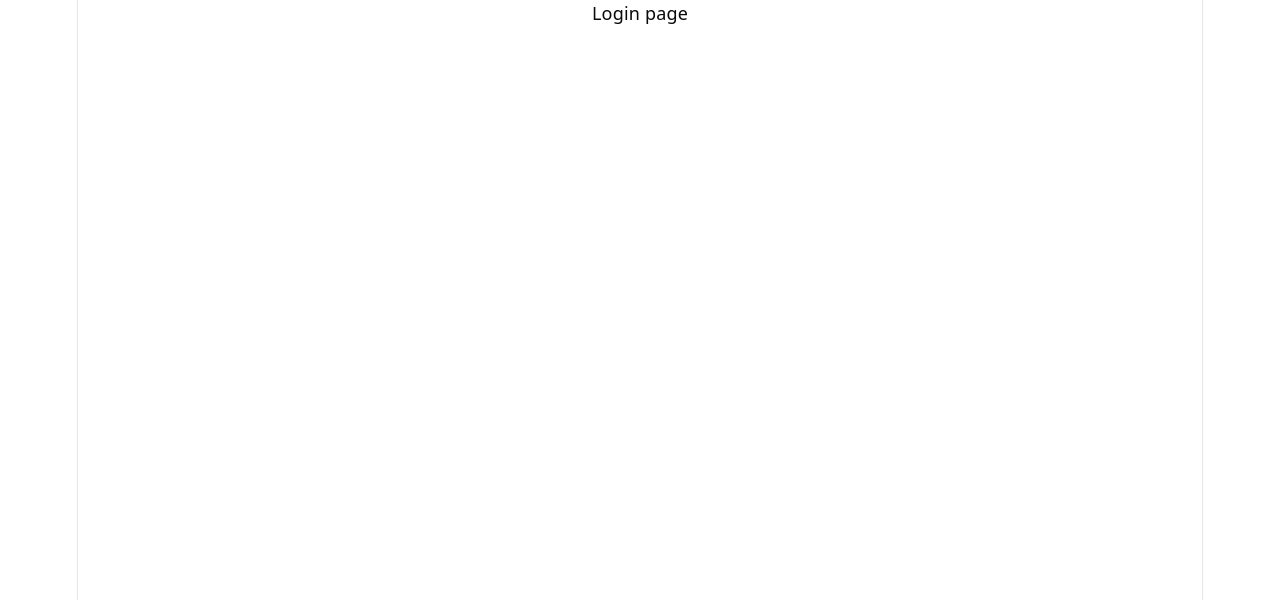
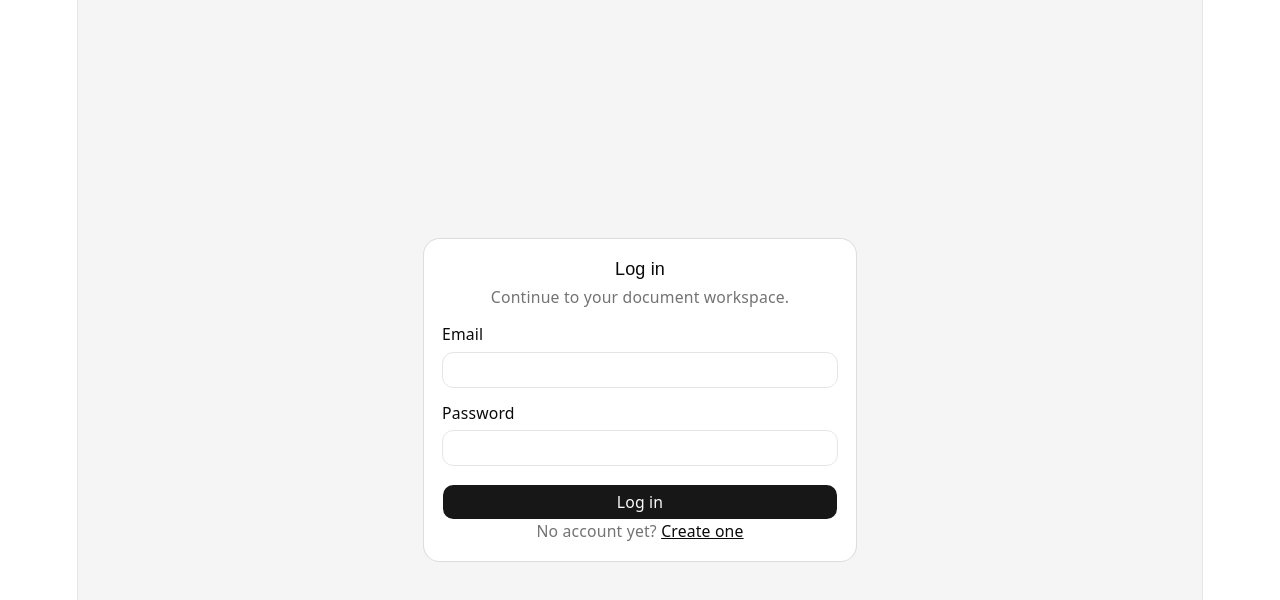
Before and after one commit to russellfrrr/docudok, a React (Vite) app in the folder client/: page /login in a window 1280 px wide. Shown: the top 600 px of the page. Built offline with nearby package versions, Linux system fonts and the light colour scheme.

Commit message:
feat: build login page

```diff
--- /dev/null
+++ b/client/src/components/ui/alert.tsx
@@ -0,0 +1,76 @@
+import * as React from "react"
+import { cva, type VariantProps } from "class-variance-authority"
+
+import { cn } from "@/lib/utils"
+
+const alertVariants = cva(
+  "group/alert relative grid w-full gap-0.5 rounded-lg border px-2.5 py-2 text-left text-sm has-data-[slot=alert-action]:relative has-data-[slot=alert-action]:pr-18 has-[>svg]:grid-cols-[auto_1fr] has-[>svg]:gap-x-2 *:[svg]:row-span-2 *:[svg]:translate-y-0.5 *:[svg]:text-current *:[svg:not([class*='size-'])]:size-4",
+  {
+    variants: {
+      variant: {
+        default: "bg-card text-card-foreground",
+        destructive:
+          "bg-card text-destructive *:data-[slot=alert-description]:text-destructive/90 *:[svg]:text-current",
+      },
+    },
+    defaultVariants: {
+      variant: "default",
+    },
+  }
+)
+
+function Alert({
+  className,
+  variant,
+  ...props
+}: React.ComponentProps<"div"> & VariantProps<typeof alertVariants>) {
+  return (
+    <div
+      data-slot="alert"
+      role="alert"
+      className={cn(alertVariants({ variant }), className)}
+      {...props}
+    />
+  )
+}
+
+function AlertTitle({ className, ...props }: React.ComponentProps<"div">) {
+  return (
+    <div
+      data-slot="alert-title"
+      className={cn(
+        "font-medium group-has-[>svg]/alert:col-start-2 [&_a]:underline [&_a]:underline-offset-3 [&_a]:hover:text-foreground",
+        className
+      )}
+      {...props}
+    />
+  )
+}
+
+function AlertDescription({
+  className,
+  ...props
+}: React.ComponentProps<"div">) {
+  return (
+    <div
+      data-slot="alert-description"
+      className={cn(
+        "text-sm text-balance text-muted-foreground md:text-pretty [&_a]:underline [&_a]:underline-offset-3 [&_a]:hover:text-foreground [&_p:not(:last-child)]:mb-4",
+        className
+      )}
+      {...props}
+    />
+  )
+}
+
+function AlertAction({ className, ...props }: React.ComponentProps<"div">) {
+  return (
+    <div
+      data-slot="alert-action"
+      className={cn("absolute top-2 right-2", className)}
+      {...props}
+    />
+  )
+}
+
+export { Alert, AlertTitle, AlertDescription, AlertAction }
--- /dev/null
+++ b/client/src/components/ui/card.tsx
@@ -0,0 +1,103 @@
+import * as React from "react"
+
+import { cn } from "@/lib/utils"
+
+function Card({
+  className,
+  size = "default",
+  ...props
+}: React.ComponentProps<"div"> & { size?: "default" | "sm" }) {
+  return (
+    <div
+      data-slot="card"
+      data-size={size}
+      className={cn(
+        "group/card flex flex-col gap-4 overflow-hidden rounded-xl bg-card py-4 text-sm text-card-foreground ring-1 ring-foreground/10 has-data-[slot=card-footer]:pb-0 has-[>img:first-child]:pt-0 data-[size=sm]:gap-3 data-[size=sm]:py-3 data-[size=sm]:has-data-[slot=card-footer]:pb-0 *:[img:first-child]:rounded-t-xl *:[img:last-child]:rounded-b-xl",
+        className
+      )}
+      {...props}
+    />
+  )
+}
+
+function CardHeader({ className, ...props }: React.ComponentProps<"div">) {
+  return (
+    <div
+      data-slot="card-header"
+      className={cn(
+        "group/card-header @container/card-header grid auto-rows-min items-start gap-1 rounded-t-xl px-4 group-data-[size=sm]/card:px-3 has-data-[slot=card-action]:grid-cols-[1fr_auto] has-data-[slot=card-description]:grid-rows-[auto_auto] [.border-b]:pb-4 group-data-[size=sm]/card:[.border-b]:pb-3",
+        className
+      )}
+      {...props}
+    />
+  )
+}
+
+function CardTitle({ className, ...props }: React.ComponentProps<"div">) {
+  return (
+    <div
+      data-slot="card-title"
+      className={cn(
+        "font-heading text-base leading-snug font-medium group-data-[size=sm]/card:text-sm",
+        className
+      )}
+      {...props}
+    />
+  )
+}
+
+function CardDescription({ className, ...props }: React.ComponentProps<"div">) {
+  return (
+    <div
+      data-slot="card-description"
+      className={cn("text-sm text-muted-foreground", className)}
+      {...props}
+    />
+  )
+}
+
+function CardAction({ className, ...props }: React.ComponentProps<"div">) {
+  return (
+    <div
+      data-slot="card-action"
+      className={cn(
+        "col-start-2 row-span-2 row-start-1 self-start justify-self-end",
+        className
+      )}
+      {...props}
+    />
+  )
+}
+
+function CardContent({ className, ...props }: React.ComponentProps<"div">) {
+  return (
+    <div
+      data-slot="card-content"
+      className={cn("px-4 group-data-[size=sm]/card:px-3", className)}
+      {...props}
+    />
+  )
+}
+
+function CardFooter({ className, ...props }: React.ComponentProps<"div">) {
+  return (
+    <div
+      data-slot="card-footer"
+      className={cn(
+        "flex items-center rounded-b-xl border-t bg-muted/50 p-4 group-data-[size=sm]/card:p-3",
+        className
+      )}
+      {...props}
+    />
+  )
+}
+
+export {
+  Card,
+  CardHeader,
+  CardFooter,
+  CardTitle,
+  CardAction,
+  CardDescription,
+  CardContent,
+}
--- /dev/null
+++ b/client/src/components/ui/input.tsx
@@ -0,0 +1,19 @@
+import * as React from "react"
+
+import { cn } from "@/lib/utils"
+
+function Input({ className, type, ...props }: React.ComponentProps<"input">) {
+  return (
+    <input
+      type={type}
+      data-slot="input"
+      className={cn(
+        "h-8 w-full min-w-0 rounded-lg border border-input bg-transparent px-2.5 py-1 text-base transition-colors outline-none file:inline-flex file:h-6 file:border-0 file:bg-transparent file:text-sm file:font-medium file:text-foreground placeholder:text-muted-foreground focus-visible:border-ring focus-visible:ring-3 focus-visible:ring-ring/50 disabled:pointer-events-none disabled:cursor-not-allowed disabled:bg-input/50 disabled:opacity-50 aria-invalid:border-destructive aria-invalid:ring-3 aria-invalid:ring-destructive/20 md:text-sm dark:bg-input/30 dark:disabled:bg-input/80 dark:aria-invalid:border-destructive/50 dark:aria-invalid:ring-destructive/40",
+        className
+      )}
+      {...props}
+    />
+  )
+}
+
+export { Input }
--- /dev/null
+++ b/client/src/components/ui/label.tsx
@@ -0,0 +1,22 @@
+import * as React from "react"
+import { Label as LabelPrimitive } from "radix-ui"
+
+import { cn } from "@/lib/utils"
+
+function Label({
+  className,
+  ...props
+}: React.ComponentProps<typeof LabelPrimitive.Root>) {
+  return (
+    <LabelPrimitive.Root
+      data-slot="label"
+      className={cn(
+        "flex items-center gap-2 text-sm leading-none font-medium select-none group-data-[disabled=true]:pointer-events-none group-data-[disabled=true]:opacity-50 peer-disabled:cursor-not-allowed peer-disabled:opacity-50",
+        className
+      )}
+      {...props}
+    />
+  )
+}
+
+export { Label }
--- a/client/src/pages/LoginPage.tsx
+++ b/client/src/pages/LoginPage.tsx
@@ -1,3 +1,112 @@
+import { useState } from 'react';
+import type { FormEvent } from 'react';
+import { Link, useNavigate } from 'react-router-dom';
+import { useMutation } from '@tanstack/react-query';
+import { AlertCircle, Loader2 } from 'lucide-react';
+import { login } from '@/services/auth.service';
+import { useAuthStore } from '@/store/auth.store';
+import { Button } from '@/components/ui/button';
+import { Input } from '@/components/ui/input';
+import { Label } from '@/components/ui/label';
+import {
+  Card,
+  CardContent,
+  CardDescription,
+  CardHeader,
+  CardTitle,
+} from '@/components/ui/card';
+import { Alert, AlertDescription } from '@/components/ui/alert';
+
 export const LoginPage = () => {
-  return <div>Login page</div>;
+  const navigate = useNavigate();
+  const setAuth = useAuthStore((state) => state.setAuth);
+
+  const [email, setEmail] = useState('');
+  const [password, setPassword] = useState('');
+
+  const loginMutation = useMutation({
+    mutationFn: login,
+    onSuccess: (data) => {
+      setAuth(data.token, data.user);
+      navigate('/');
+    }
+  });
+
+  const handleSubmit = (event: FormEvent<HTMLFormElement>) => {
+    event.preventDefault();
+
+    loginMutation.mutate({
+      email,
+      password,
+    });
+  };
+
+  const errorMessage =
+    loginMutation.error instanceof Error
+      ? loginMutation.error.message
+      : 'Login failed';
+
+  return (
+    <main className="flex min-h-screen items-center justify-center bg-muted px-4">
+      <Card className="w-full max-w-sm">
+        <CardHeader>
+          <CardTitle>Log in</CardTitle>
+          <CardDescription>
+            Continue to your document workspace.
+          </CardDescription>
+        </CardHeader>
+
+        <CardContent>
+          <form onSubmit={handleSubmit} className="space-y-4">
+            {loginMutation.isError && (
+              <Alert variant="destructive">
+                <AlertCircle className="h-4 w-4" />
+                <AlertDescription>{errorMessage}</AlertDescription>
+              </Alert>
+            )}
+
+            <div className="space-y-2">
+              <Label htmlFor="email">Email</Label>
+              <Input
+                id="email"
+                type="email"
+                value={email}
+                onChange={(event) => setEmail(event.target.value)}
+                required
+              />
+            </div>
+
+            <div className="space-y-2">
+              <Label htmlFor="password">Password</Label>
+              <Input
+                id="password"
+                type="password"
+                value={password}
+                onChange={(event) => setPassword(event.target.value)}
+                required
+              />
+            </div>
+
+            <Button
+              type="submit"
+              className="w-full"
+              disabled={loginMutation.isPending}
+            >
+              {loginMutation.isPending && (
+                <Loader2 className="h-4 w-4 animate-spin" />
+              )}
+              Log in
+            </Button>
+          </form>
+
+          <p className="mt-4 text-center text-sm text-muted-foreground">
+            No account yet?{' '}
+            <Link to="/register" className="text-foreground underline">
+              Create one
+            </Link>
+          </p>
+        </CardContent>
+      </Card>
+    </main>
+  );
 }
```
